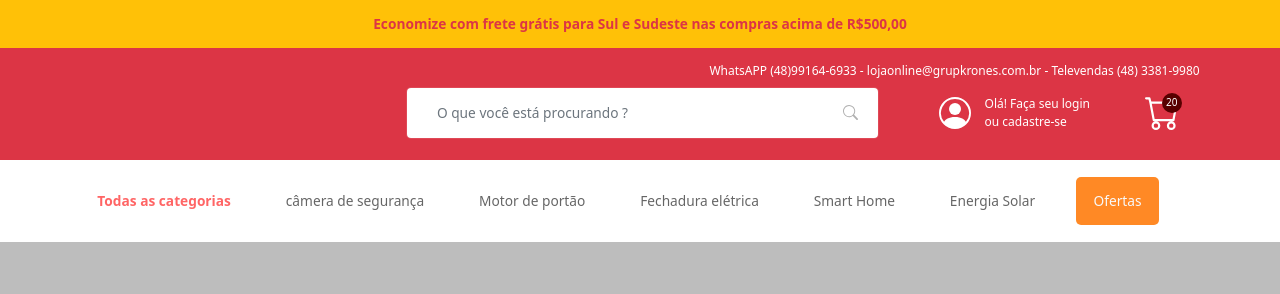
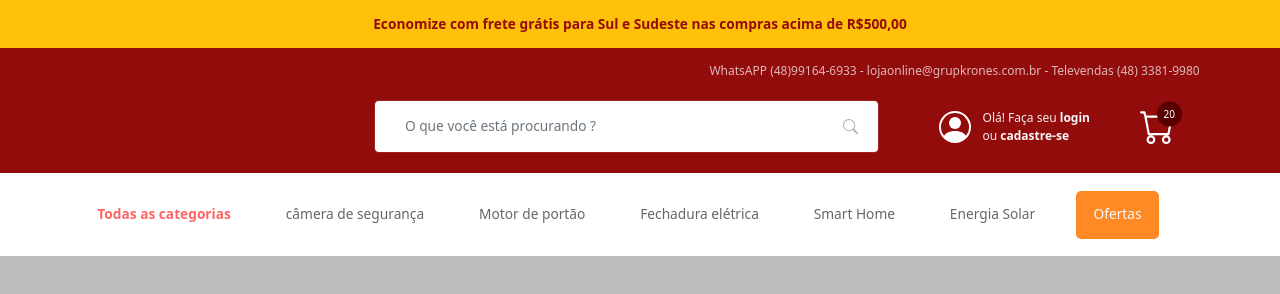
Before and after one commit to klsio22/Khronos, a plain HTML site: page index.html in a window 1280 px wide. Drawn offline with nearby package versions, Linux system fonts and the light colour scheme.

Commit message:
finished desktop header

```diff
--- /dev/null
+++ b/assets/resouces/styles/generic/header-mobile.css
@@ -0,0 +1,5 @@
+@media (max-width: 1023px) {
+
+
+
+}
--- a/assets/resouces/styles/home/home.css
+++ b/assets/resouces/styles/generic/header.css
@@ -1,6 +1,15 @@
 .shipping-message {
   text-align: center;
   font-weight: bold;
+  color:#920c0b;
+}
+
+.contact{
+  opacity: 0.7;
+}
+
+.top-main {
+  background-color: #920c0b;
 }
 
 .top-elements {
@@ -21,7 +30,7 @@
   border: 1px solid rgba(255, 255, 255, 0.1);
   padding: 15px 50px 15px 30px;
   border-radius: 5px;
-  width: 37vw;
+  width: 39.5vw;
   font-weight: 300;
 }
 
@@ -41,6 +50,9 @@
 }
 
 /* ======== Usuario - Login - Carinho =======*/
+.search-auth-cart{
+  margin-top: 1rem;
+}
 
 .user-auth-cart {
   display: flex;
@@ -57,7 +69,9 @@
   width: 11rem;
   margin-left: -4rem;
 }
-
+.auth{
+  color: #ffffffec;
+}
 .cart {
   display: flex;
   align-items: center;
@@ -69,8 +83,8 @@
   justify-content: center;
   align-items: center;
 
-  height: 20px;
-  width: 20px;
+  height: 25px;
+  width: 25px;
   font-size: 10px;
   cursor: pointer !important;
   border-radius: 1rem;
--- a/index.html
+++ b/index.html
@@ -26,7 +26,7 @@
   <!-- Styles -->
 
   <link rel="stylesheet" href="/assets/resouces/styles/main.css">
-  <link rel="stylesheet" href="/assets/resouces/styles/home/home.css">
+  <link rel="stylesheet" href="/assets/resouces/styles/generic/header.css">
 
 
   <title>Khronos</title>
@@ -38,16 +38,19 @@
   <header>
     <div class="">
 
-      <div class="p-3  bg-warning text-danger bold shipping-message">
+      <div class="p-3 bg-warning bold shipping-message">
         Economize com frete grátis para Sul e Sudeste nas compras acima de R$500,00
       </div>
 
-      <div class="p-3 bg-danger text-white">
+      <div class="p-3 top-main text-white">
 
         <div class="container">
 
           <div class="contact top-elements ">
-            WhatsAPP (48)99164-6933 - lojaonline@grupkrones.com.br - Televendas (48) 3381-9980
+            <span>
+
+              WhatsAPP (48)99164-6933 - lojaonline@grupkrones.com.br - Televendas (48) 3381-9980
+            </span>
           </div>
 
           <div class="search-auth-cart top-elements">
@@ -90,8 +93,9 @@
 
 
                 <div class="auth">
-                  <span>
-                    Olá! Faça seu login <br> ou cadastre-se
+                  <span class="">
+                    Olá! Faça seu <a class="text-light fw-bold text-decoration-none" href="#">login</a> <br> ou <a
+                      class="text-light fw-bold text-decoration-none" href="#">cadastre-se</a>
                   </span>
                 </div>
               </div>
@@ -112,9 +116,6 @@
           </div>
 
         </div>
-
-
-
       </div>
 
       <div class="top-menu row justify-content-center align-items-center">
@@ -152,8 +153,6 @@
 
       </div>
 
-
-
     </div>
 
 
```
